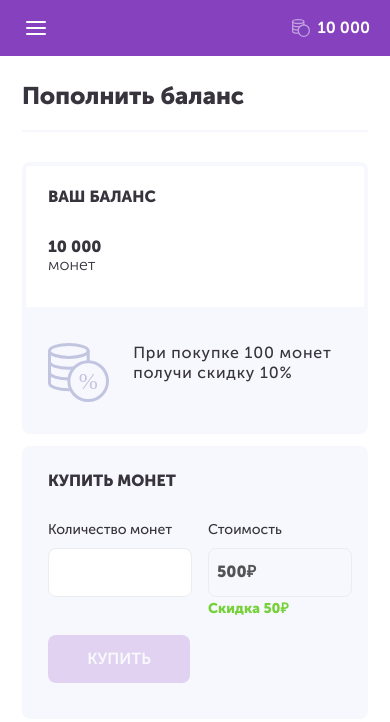
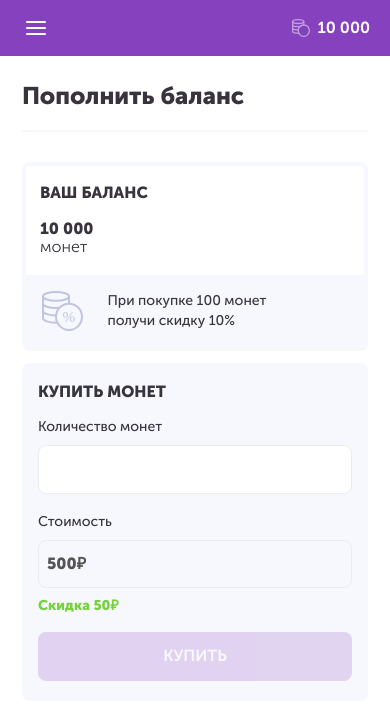
Before and after one commit to kaptn3/instaboom, a Jekyll site: the page built from up-balance.html, in a window 390 px wide. Shown: the top 722 px of the page. Built offline with Jekyll 4.4.1, drawn with Linux system fonts in a browser that asks for light colours.

Commit message:
Up balance: mobile ver

```diff
--- a/_sass/components/up-balance/up-balance.scss
+++ b/_sass/components/up-balance/up-balance.scss
@@ -15,7 +15,7 @@
 }
 
 .balance {
-  border-color: #F7F8FD;
+  border-color: var(--grey);
   margin-right: 32px;
 
   &__inner {
@@ -24,7 +24,7 @@
 
   &__discount {
     display: flex;
-    background-color: #F7F8FD;
+    background-color: var(--grey);
     padding: 36px 12px 28px 22px;
   }
 
@@ -35,7 +35,6 @@
   &__text {
     max-width: 200px;
     line-height: 20px;
-    letter-spacing: .05em;
   }
 
   &__title {
@@ -45,7 +44,7 @@
 
 .buy-coins {
   border-color: transparent;
-  background-color: #F7F8FD;
+  background-color: var(--grey);
 
   &__title {
     margin-bottom: 32px;
@@ -59,6 +58,7 @@
     width: 50%;
     max-width: 200px;
     font-size: 14px;
+    display: block;
 
     &:first-child {
       margin-right: 16px;
@@ -109,3 +109,55 @@
     margin-bottom: 12px;
   }
 }
+
+@media (max-width: 768px) {
+  .balance {
+    &__title {
+      margin-bottom: 18px;
+    }
+
+    &__discount {
+      padding: 16px;
+      font-size: 14px;
+    }
+
+    &__image {
+      height: 40px;
+    }
+  }
+
+  .balance__inner,
+  .buy-coins {
+    border-width: 2px;
+    padding: 18px 14px 18px 14px;
+  }
+
+  .buy-coins {
+    &__title {
+      margin-bottom: 18px;
+    }
+
+    &__input-group {
+      display: block;
+    }
+
+    &__label {
+      width: initial;
+      max-width: initial;
+
+      &:first-child {
+        margin-right: 0;
+        padding-bottom: 20px
+      }
+    }
+
+    &__discount {
+      padding-top: 8px;
+    }
+
+    &__btn {
+      width: 100%;
+      max-width: initial;
+    }
+  }
+}
```
